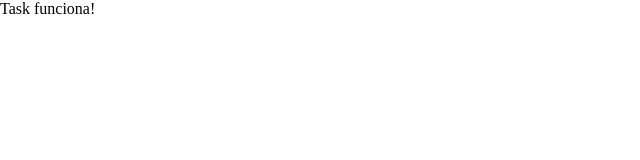
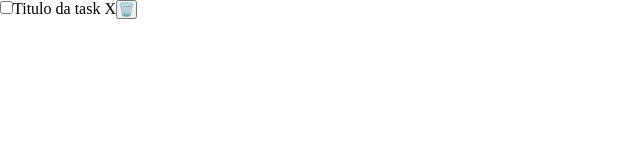
Before and after one commit to VanessaTrajano/ToDo-DCC207, a React (Vite) app: page / in a window 1280 px wide. Shown: the top 160 px of the page, without its empty margins (0-640 px from the left). Built offline with nearby package versions, Linux system fonts and the light colour scheme.

Commit message:
Adiciona estrutura do conteúdo base para o componente task

```diff
--- a/src/components/Task/Task.jsx
+++ b/src/components/Task/Task.jsx
@@ -2,9 +2,11 @@ import './Task.css'
 
 function Task() {
     return (
-      <>
-        Task funciona!
-      </>
+      <div>
+        <input type="checkbox" name="concluido" id="concluido-taskX" />
+        <span>Titulo da task X</span>
+        <button>🗑️</button>
+      </div>
     )
 }
 
```
